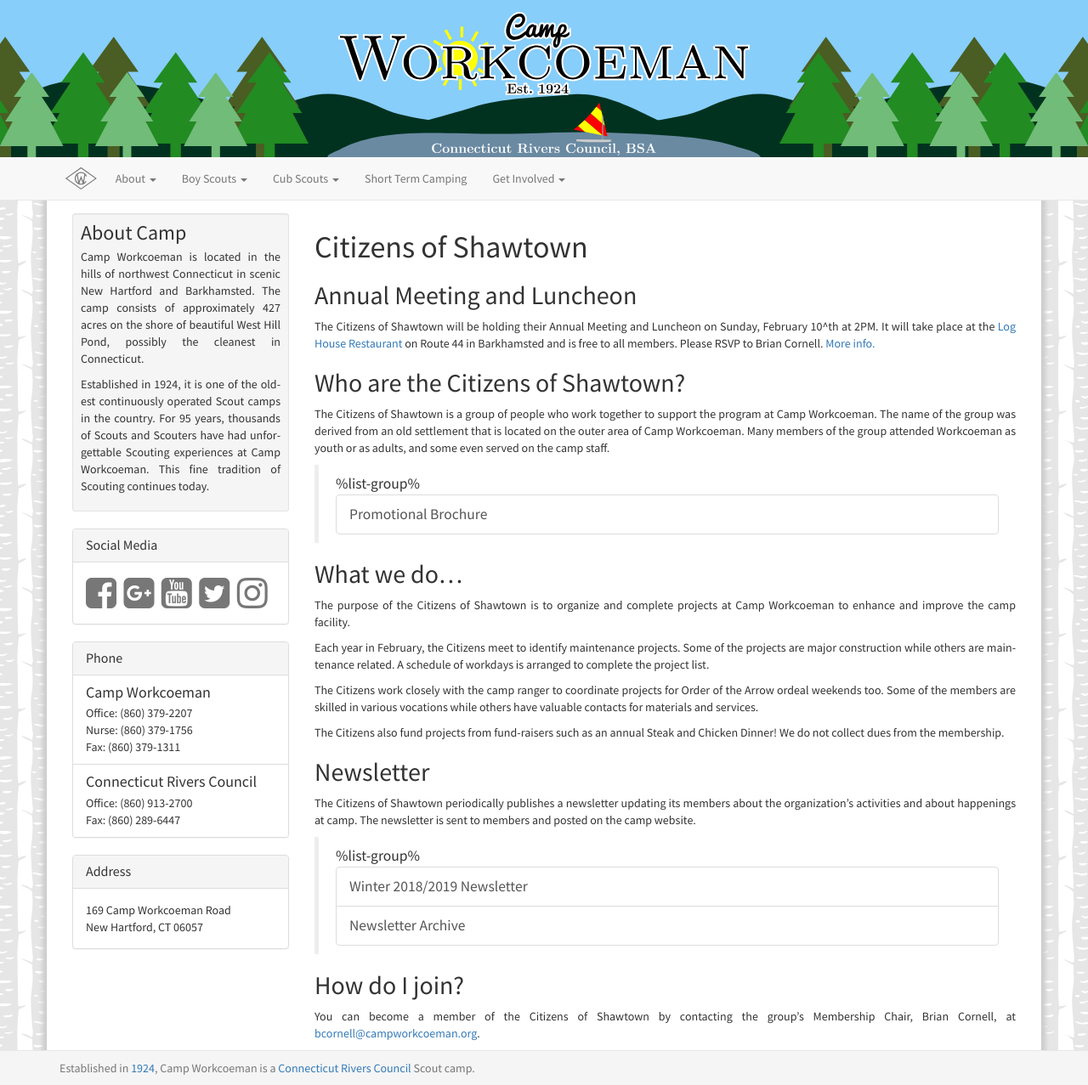
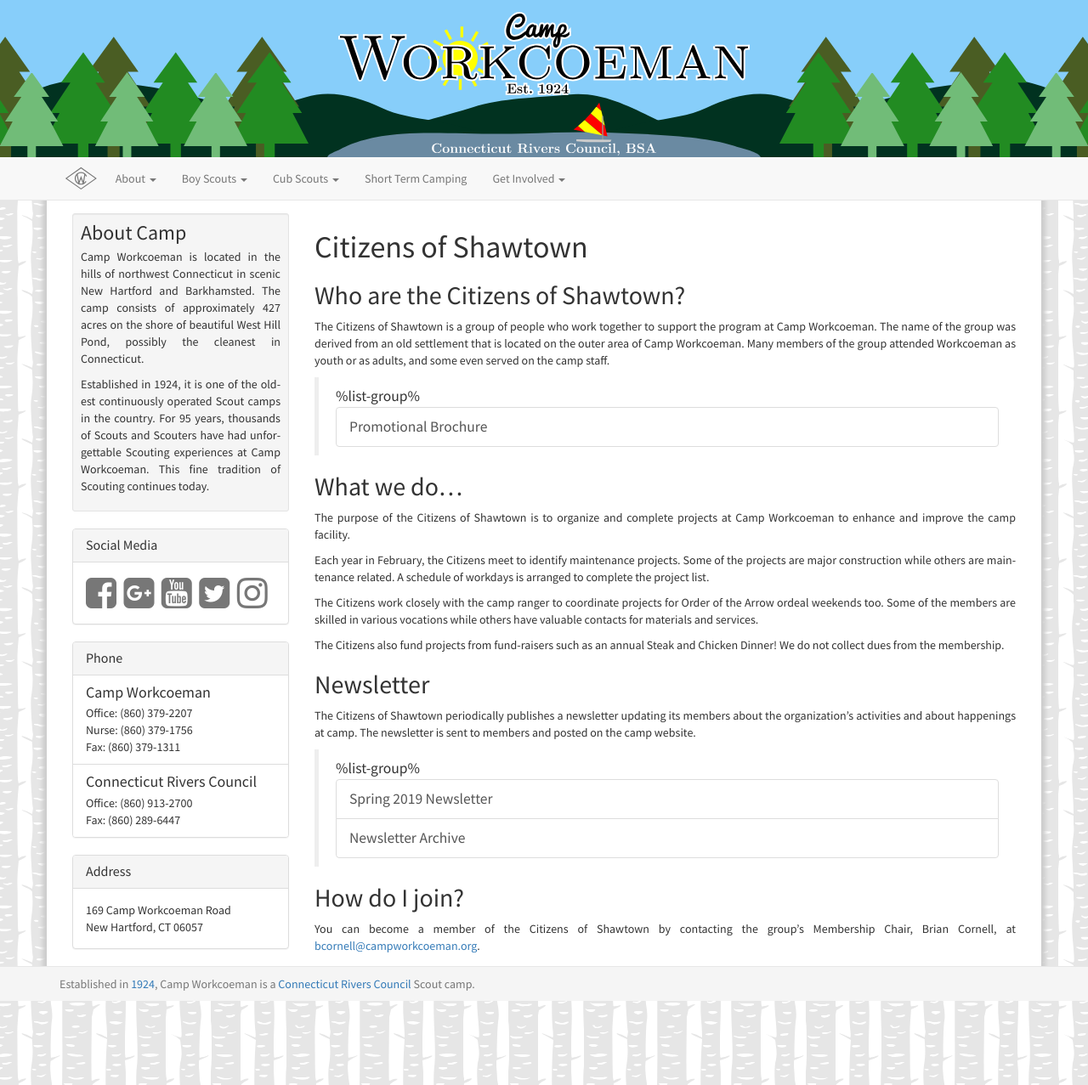
Before and after one commit to campworkcoeman/campworkcoeman.org, a Jekyll site: the page built from get-involved/citizens-of-shawtown/index.md, in a window 1280 px wide. Shown: the whole page at 85% size. Built offline with Jekyll 4.4.1, drawn with Linux system fonts in a browser that asks for light colours; nearby versions of some CDN libraries; Markdown is read by kramdown in place of the engine named in the settings.

Commit message:
Add spring 2019 Shawtown newsletter.

```diff
--- a/get-involved/citizens-of-shawtown/index.md
+++ b/get-involved/citizens-of-shawtown/index.md
@@ -5,10 +5,6 @@
 description: The Citizens of Shawtown is a group of people who work together to support the program at Camp Workcoeman. Many members of the group attended Workcoeman as youth or as adults, and some even served on the camp staff.
 keywords: Citizens of Shawtown, Shawtown, volunteers
 ---
-
-## Annual Meeting and Luncheon
-
-The Citizens of Shawtown will be holding their Annual Meeting and Luncheon on Sunday, February 10^th at 2PM. It will take place at the [Log House Restaurant](https://goo.gl/maps/ScsJ7NKtx9w) on Route 44 in Barkhamsted and is free to all members. Please RSVP to Brian Cornell. [More info.]({{ site.url }}/pdf/2019/2019-shawtown-lunch.pdf)
 
 ## Who are the Citizens of Shawtown?
 
@@ -42,7 +38,7 @@
 The Citizens of Shawtown periodically publishes a newsletter updating its members about the organization's activities and about happenings at camp. The newsletter is sent to members and posted on the camp website.
 
 > %list-group%
-> <a href="{{ site.url }}/pdf/2018/shawtown-winter-2018.pdf" class="list-group-item">Winter 2018/2019 Newsletter</a>
+> <a href="{{ site.url }}/pdf/2019/shawtown-spring-2019.pdf" class="list-group-item">Spring 2019 Newsletter</a>
 > <a href="{{ site.url }}/get-involved/citizens-of-shawtown/archive/" class="list-group-item">Newsletter Archive</a>
 
 ## How do I join?
```
Also changed, not shown: about/news/_posts/2019-03-18-shawtown-newsletter-spring-2019.md (added, +9 -0 lines), get-involved/campmasters.md (+1 -2 lines), get-involved/citizens-of-shawtown/archive.md (+3 -0 lines), 1 other file.
